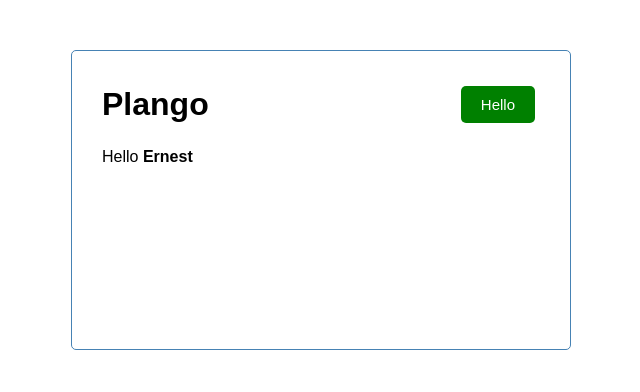
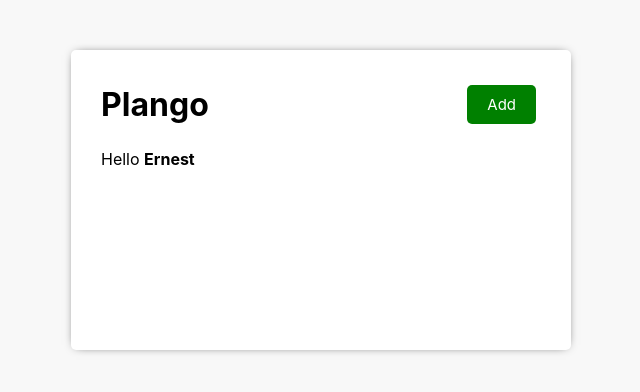
Before and after one commit to ernestharuna/plango, a React (Create React App) app: page / in a window 1280 px wide. Shown: the top 392 px of the page, without its empty margins (319-959 px from the left). Built offline with nearby package versions, Linux system fonts and the light colour scheme.

Commit message:
Some changes

```diff
--- a/src/components/Button.js
+++ b/src/components/Button.js
@@ -1,5 +1,21 @@
+import PropTypes from 'prop-types'
+
+// Button component
 const Button = ({ color, text }) => {
-    return <button style={{ backgroundColor: color }} className="btn">{text}</button>
+    const foo = () => {
+        // alert('I was clicked');
+    }
+    return <button onClick={foo} style={{ backgroundColor: color }} className="btn">{text}</button>
+}
+// Component end
+
+Button.defaultProps = {
+    color: 'steelblue'
+}
+
+Button.propTypes = {
+    text: PropTypes.string,
+    color: PropTypes.string,
 }
 
 export default Button
--- a/src/components/Header.js
+++ b/src/components/Header.js
@@ -1,10 +1,14 @@
 import Button from "./Button"
 
 const Header = (props) => {
+    const foo = () => {
+        alert('Hello')
+    }
+
     return (
         <header className="header">
             <h1>{props.title}</h1>
-            <Button color='green' text='Hello' />
+            <Button color='green' text='Add' foo='foo' />
         </header>
     )
 }
--- a/src/index.css
+++ b/src/index.css
@@ -1,14 +1,16 @@
+/* @import url('https://fonts.googleapis.com/css2?family=Poppins:wght@300;400&display=swap'); */
+
 body {
   margin: 0;
   padding: 20px;
+  background-color: #f8f8f8;
   font-family: -apple-system, BlinkMacSystemFont, 'Segoe UI', 'Roboto', 'Oxygen',
     'Ubuntu', 'Cantarell', 'Fira Sans', 'Droid Sans', 'Helvetica Neue',
     sans-serif;
   -webkit-font-smoothing: antialiased;
   -moz-osx-font-smoothing: grayscale;
+  /* font-family: 'Poppins', sans-serif; */
 }
-
-/* @import url('https://fonts.googleapis.com/css2?family=Poppins:wght@300;400&display=swap'); */
 
 * {
   box-sizing: border-box;
@@ -16,18 +18,16 @@ body {
   padding: 0;
 }
 
-body {
-  font-family: 'Poppins', sans-serif;
-}
-
 .container {
   max-width: 500px;
   margin: 30px auto;
   overflow: auto;
   min-height: 300px;
-  border: 1px solid steelblue;
+  /* border: 1px solid steelblue; */
   padding: 30px;
   border-radius: 5px;
+  box-shadow: 0 0 10px -5px;
+  background-color: #fff;
 }
 
 .header {
```
